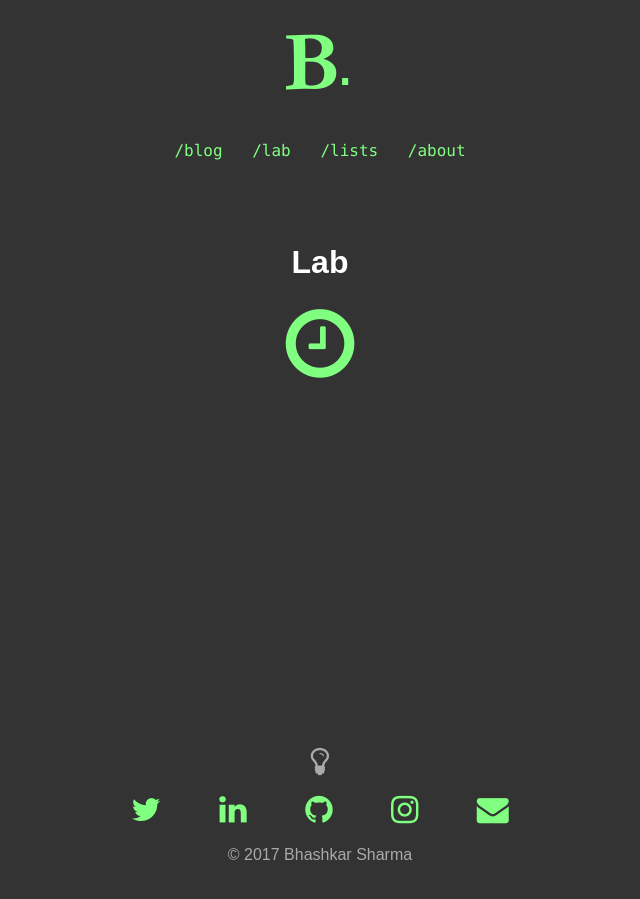
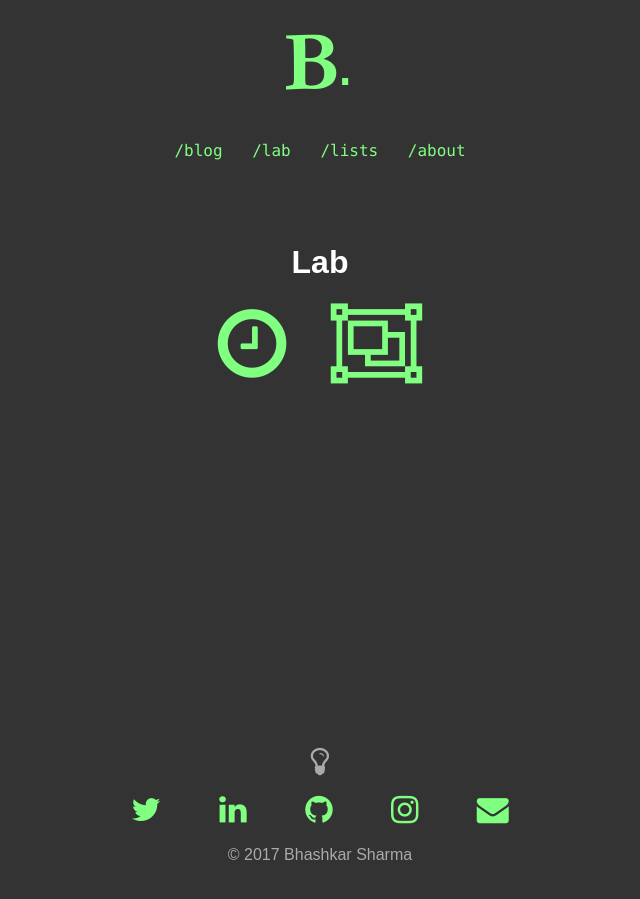
Before and after one commit to bhashkarsharma/bhashkarsharma.github.io, a Jekyll site: the page built from lab.md, in a window 1280 px wide. Shown: the whole page, without its empty margins (320-960 px from the left). Built offline with Jekyll 4.4.1, drawn with Linux system fonts in a browser that asks for light colours; a script that is not in the unit is left out.

```diff
--- a/assets/_scss/_layout.scss
+++ b/assets/_scss/_layout.scss
@@ -6,7 +6,6 @@ body {
     display: flex;
     flex-direction: column;
     min-height: 100vh;
-    transition: all 0.5s;
 }
 
 progress {
@@ -29,7 +28,6 @@ progress {
 a {
     border-bottom: 3px solid;
     text-decoration: none;
-    transition: all 0.5s;
 }
 
 header {
--- a/lab.md
+++ b/lab.md
@@ -5,4 +5,5 @@ permalink: /lab/
 <div class="lists">
 <h1>Lab</h1>
 <a href="/lab/helvetica/"><i class="fa fa-clock-o fa-5x" aria-hidden="true"></i></a>
+<a href="/lab/set/"><i class="fa fa-object-group fa-5x" aria-hidden="true"></i></a>
 </div>
--- a/webpack/entry.js
+++ b/webpack/entry.js
@@ -3,6 +3,7 @@ import {render} from 'react-dom';
 import Quote from './Quote';
 import Instagram from './Instagram';
 import Helvetica from './lab/Helvetica/Helvetica';
+import SetGame from './lab/Set/Set';
 
 if (document.getElementById('quote')) {
   render(<Quote />, document.getElementById('quote'));
@@ -15,3 +16,7 @@ if (document.getElementById('insta-box')) {
 if (document.getElementById('helvetica')) {
   render(<Helvetica />, document.getElementById('helvetica'));
 }
+
+if (document.getElementById('set-game')) {
+  render(<SetGame />, document.getElementById('set-game'));
+}
--- a/webpack/lab/Helvetica/Helvetica.js
+++ b/webpack/lab/Helvetica/Helvetica.js
@@ -20,8 +20,7 @@ class Helvetica extends React.Component {
       this.state = {
         blink: labels.map(i => Array.from(i).map(j => 0)),
         labelArr: labels.map(i => Array.from(i)),
-        labels: labels,
-        // time: ''
+        labels: labels
       };
       this.tick = this.tick.bind(this);
     }
@@ -102,7 +101,6 @@ class Helvetica extends React.Component {
       const timeString = this.getTimeString();
       this.setState({
         blink: this.getBlinkState(this.state.labels, timeString)
-        // time: timeString.join(' ')
       });
       const date = new Date();
     }
--- /dev/null
+++ b/webpack/lab/Set/Set.scss
@@ -0,0 +1,117 @@
+$red: red;//#E74C3C;
+$green: green;//#27AE60;
+$blue: blue;///#2980B9;
+$colors: $red $blue $green;
+$icon_size: 20px;
+$icon_inner_diff: 6px;
+
+.set {
+    .card {
+        border: 1px solid;
+        border-radius: 5px;
+        display: inline-block;
+        height: 100px;
+        margin: 10px;
+        padding: 10px;
+        text-align: center;
+        width: 80px;
+
+        .icon {
+            margin: 5px auto;
+            position: relative;
+        }
+
+        .square {
+            border-style: solid;
+            border-width: 2px;
+            height: $icon_size;
+            width: $icon_size;
+        }
+
+        .round {
+            border-style: solid;
+            border-width: 2px;
+            border-radius: $icon_size/2;
+            height: $icon_size;
+            width: $icon_size;
+        }
+
+        .triangle {
+            border-left: $icon_size/2 solid transparent;
+            border-right: $icon_size/2 solid transparent;
+            height: 0;
+            width: 0;
+
+            &.empty:after {
+                content: '';
+                border-left: ($icon_size - $icon_inner_diff)/2 solid transparent;
+                border-right: ($icon_size - $icon_inner_diff)/2 solid transparent;
+                border-bottom: ($icon_size - $icon_inner_diff) solid white;
+                height: 0;
+                left: -($icon_inner_diff + 1);
+                position: absolute;
+                top: ($icon_inner_diff/2) + 1;
+                width: 0;
+            }
+
+            &.shaded:before {
+                content: '';
+                border-left: ($icon_size - $icon_inner_diff)/2 solid transparent;
+                border-right: ($icon_size - $icon_inner_diff)/2 solid transparent;
+                border-bottom: ($icon_size - $icon_inner_diff) solid white;
+                height: 0;
+                left: -($icon_inner_diff + 1);
+                position: absolute;
+                top: ($icon_inner_diff/2) + 1;
+                width: 0;
+            }
+
+            &.shaded:after {
+                content: '';
+                border-left: ($icon_size - $icon_inner_diff)/2 solid transparent;
+                border-right: ($icon_size - $icon_inner_diff)/2 solid transparent;
+                height: 0;
+                left: -($icon_inner_diff + 1);
+                position: absolute;
+                top: ($icon_inner_diff/2) + 1;
+                width: 0;
+            }
+        }
+        &.clicked {
+            border: 4px solid;
+        }
+    }
+    @each $color in $colors {
+        .card.#{$color} {
+            .square, .round {
+                border-color: #{$color};
+
+                &.filled {
+                    background-color: #{$color};
+                }
+
+                &.shaded {
+                    background: linear-gradient(
+                        to bottom,
+                        #{$color},
+                        #{$color} 50%,
+                        white 50%,
+                        white
+                    );
+                }
+            }
+
+            .triangle {
+                border-bottom: $icon_size solid #{$color};
+
+                &.shaded:after {
+                    border-bottom: $icon_size/2 solid #{$color};
+                }
+            }
+        }
+    }
+    .score {
+        font-weight: bold;
+        text-align: center;
+    }
+}
```
Also changed, not shown: _lab/set.md (added, +6 -0 lines), webpack/lab/Set/Set.js (added, +130 -0 lines).
